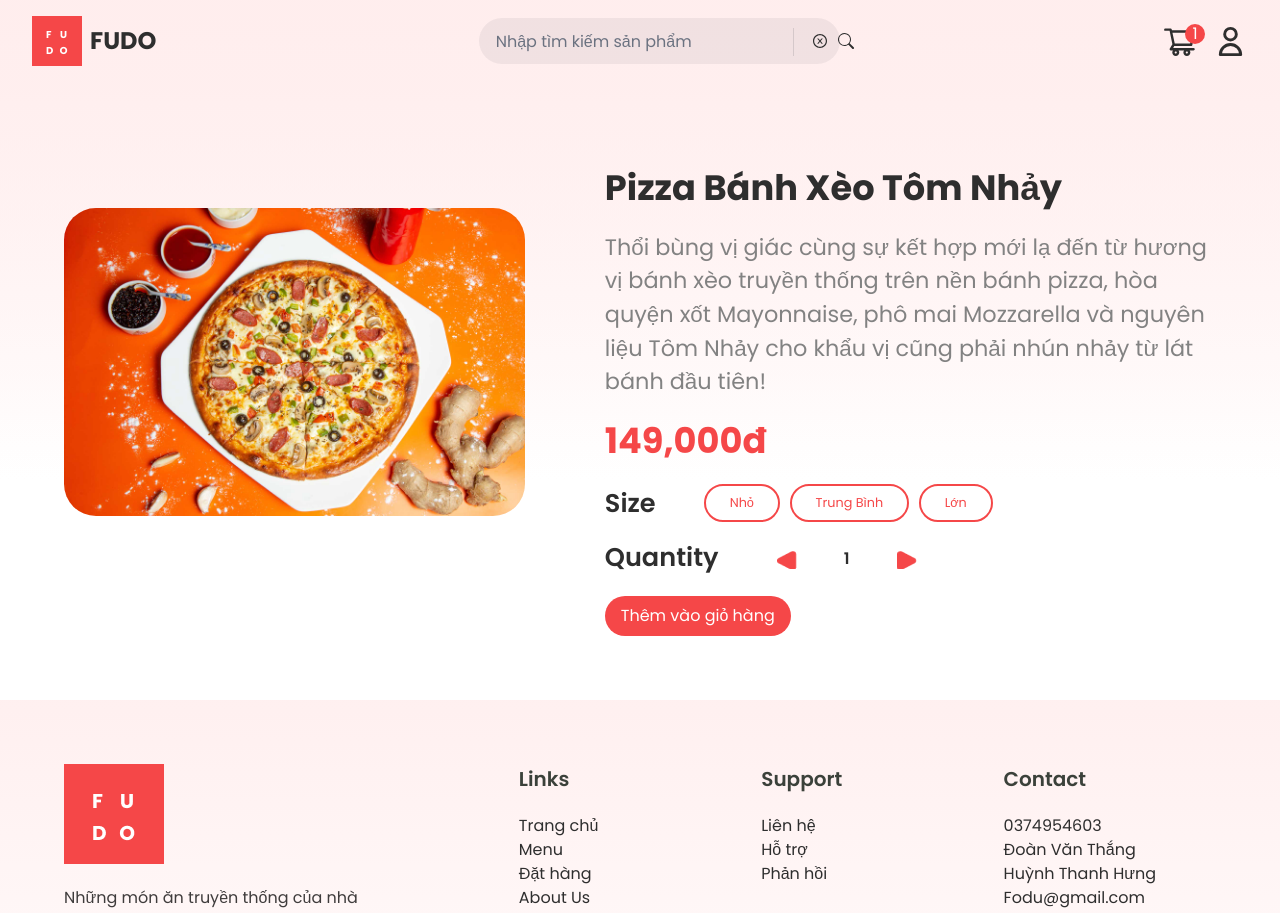
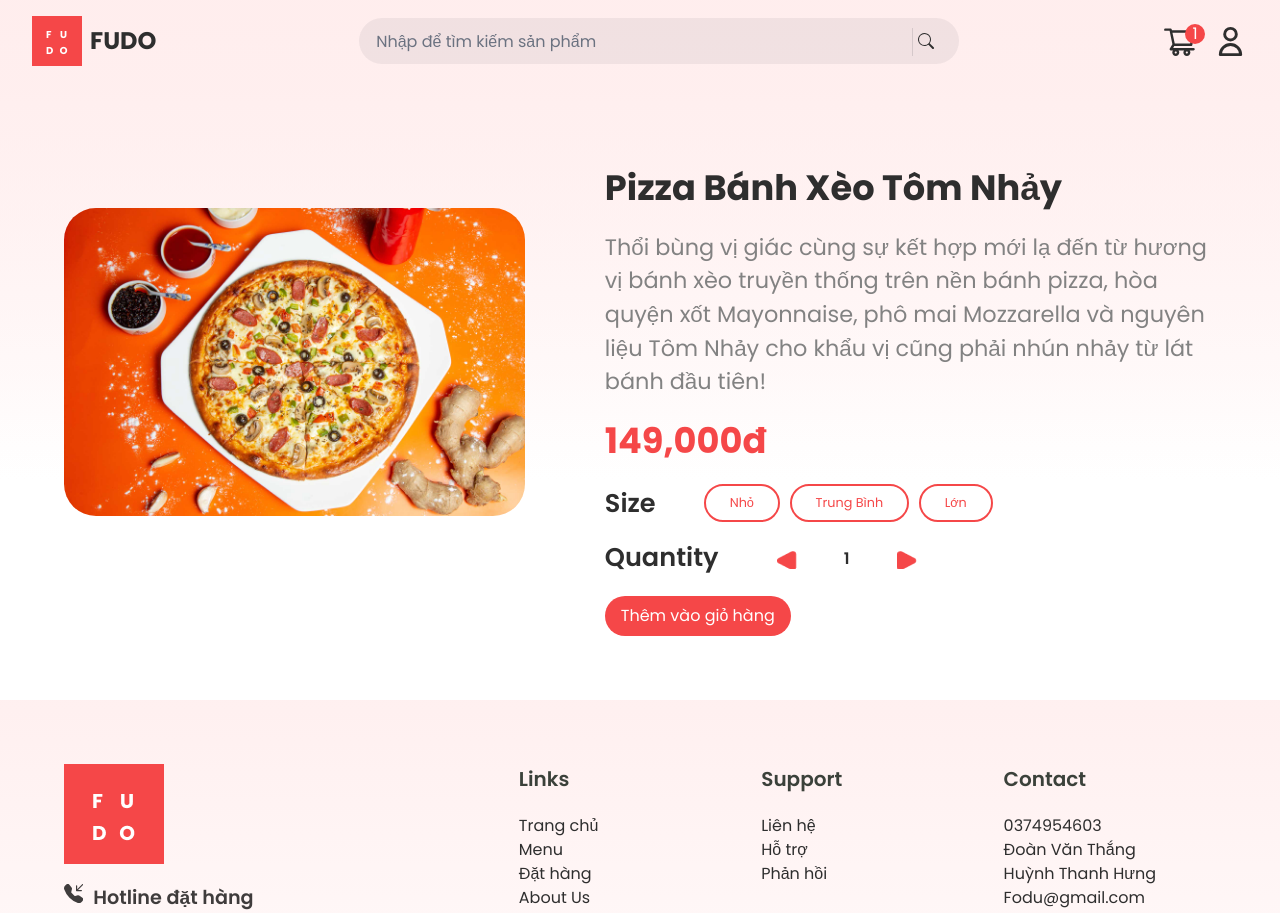
Before and after one commit to hung436/Pizzafood, a React (Create React App) app: page /product/1 in a window 1280 px wide. Shown: the top 913 px of the page. Built offline with nearby package versions, Linux system fonts and the light colour scheme; no server answers; sample sign-in values are in the browser's storage.

Commit message:
logic search, fix footer

```diff
--- a/package.json
+++ b/package.json
@@ -7,6 +7,7 @@
     "@testing-library/jest-dom": "^5.16.4",
     "@testing-library/react": "^13.3.0",
     "@testing-library/user-event": "^13.5.0",
+    "@tippyjs/react": "^4.2.6",
     "axios": "^0.27.2",
     "customize-cra": "^1.0.0",
     "react": "^18.2.0",
--- a/src/App.js
+++ b/src/App.js
@@ -4,11 +4,9 @@ import "./styles/App.scss";
 import { Routes, Route, Outlet, Navigate } from "react-router-dom";
 import Admin from "./pages/Admin";
 import Footer from "./components/Footer/Footer.jsx";
-
 import NotFound from "./pages/Notfound";
 import Login from "./pages/Auth/Login";
 import Register from "./pages/Auth/Register";
-
 import "./styles/globals.css";
 import React, { Suspense } from "react";
 import { useSelector } from "react-redux";
--- a/src/components/Footer/Footer.jsx
+++ b/src/components/Footer/Footer.jsx
@@ -14,9 +14,14 @@ function Footer(){
                 <div className={css.logo}>
                     <img src={Logo} alt="logo"/>
                 </div>
-                <p className={css.desc}>
-                    Những món ăn truyền thống của nhà hàng chay HOMIE tươi ngon để cả gia đình thích thú.
-                </p>
+
+                <div className={css.desc}>
+                    <div className={css.contact}>
+                        <BsFillTelephoneInboundFill/>
+                        <span>Hotline đặt hàng </span>
+                    </div>
+                    <a href="tel:19006099" class={css.hotline}>1900 9999</a>
+                </div>
                 <div className={css.socials}>
                     <h4 className={css.socialsTitle}>Follow us</h4>
                     <ol>
--- a/src/components/Footer/Footer.module.scss
+++ b/src/components/Footer/Footer.module.scss
@@ -23,7 +23,25 @@ footer{
 .desc{
     font-size: 1.4rem;
     color: #3f3c3c;
-    margin-bottom: 2rem;
+
+    & a{
+        color: var(--themeRed);
+        font-style: normal;
+        font-weight: 700;
+        font-size: 2rem;
+        line-height: 44px;
+
+    }
+}
+.contact{
+    display: flex;
+    font-size: 1.2rem;
+    margin-bottom: 10px;
+    & span{
+    margin-left: 10px;
+    font-weight: 600;
+    }
+
 }
 .socialsTitle{
     font-size: 1.4rem;
@@ -87,7 +105,6 @@ footer{
     .desc{
         max-width: 300px;
         font-size: 1rem;
-        margin-bottom: 2.5rem;
         line-height: 28px;
 
     }
--- a/src/components/Header/Header.module.scss
+++ b/src/components/Header/Header.module.scss
@@ -17,56 +17,8 @@
     font-weight: bold;
     font-size: 1.5rem;
 }
-/* search */
-.search{
-    position: relative;
-    display: flex;
-    align-items: center;
-    height: 46px;
-    width: 361px;
-    padding-left: 16px;
 
-   background-color: rgba(22,24,35,0.06);
-   border-radius: 92px;
-   border: 1.5px solid transparent;
-
-    input{
-        flex: 1;
-        height: 100%;
-        color: var(--themeBlack);
-        font-size: 1rem;
-        border: none;
-        background-color: transparent;
-        outline: none;
-
-    }
-    &::after{
-        content: "";
-        position: absolute;
-        width: 1px;
-        height: 28px;
-        top:9px;
-        right:45px;
-        background-color: rgba(22,24,35,0.12);
-
-    }
-    &:focus-within{
-        border-color:  var(--themeRed);
-    }
-}
-.searchBtn{
-    width: 40px;
-    height: 100%;
-    text-align: center;
-    border-top-right-radius: 92px;
-    border-bottom-right-radius: 92px;
-    margin-left: 10px;
-    &:hover{
-        cursor: pointer;
-        background-color: rgba(22,24,35,0.03);
-    }
-
-}
+// right
 
 .rightSide{
 
@@ -106,8 +58,9 @@
  /* table  */
  @media (min-width: 740px) and (max-width: 1023px) {
 
+}
 
-}
+
 
 /* mobile */
 @media (max-width:739px) {
--- a/src/components/Header/index.jsx
+++ b/src/components/Header/index.jsx
@@ -239,29 +239,22 @@ import { HiOutlineLogout, HiOutlineUser } from "react-icons/hi";
 //   );
 // };
 // export default Header;
-import css from "./Header.module.scss";
-import Logo from "../../assets/img/Logo.png";
+
 import { AiOutlineMenu, AiOutlineShoppingCart } from "react-icons/ai";
 import { FaTimes } from "react-icons/fa";
+import { useDispatch, useSelector } from "react-redux";
 import { Link } from "react-router-dom";
-import { useEffect } from "react";
-import { useDispatch, useSelector } from "react-redux";
 import { logout } from "../../app/Reducer/authSlice";
-import {AiOutlineCloseCircle} from "react-icons/ai"
-import {AiOutlineLoading} from "react-icons/ai"
-import {BsSearch} from "react-icons/bs"
+import Logo from "../../assets/img/Logo.png";
+import css from "./Header.module.scss";
+import Search from "../Search"
+// import Tippy from '@tippyjs/react/headless';
 function Header() {
+
   const { userInfo, userToken } = useSelector((state) => state.user);
   const dispatch = useDispatch();
-  useEffect(() => {
-    // if (userToken) {
-    //   dispatch(getUserDetails());
-    // }
-  }, [userToken, dispatch]);
-  // var menu= document.querySelector('.iconMenu')
-  // menu.onClick=function(){
-  //   console.log(Math.random());
-  // }
+
+
   return (
     <div className={css.header}>
       {/* logo side */}
@@ -272,16 +265,7 @@ function Header() {
           </div>
       </Link>
       {/* search */}
-      <div className={css.search}>
-        <input placeholder="Nhập tìm kiếm sản phẩm" spellCheck={false}/>
-        <button className={css.clear}>
-            <AiOutlineCloseCircle/>
-        </button>
-             <AiOutlineLoading/>
-        <button className={css.searchBtn}>
-              <BsSearch/>
-        </button>
-      </div>
+    <Search/>
 
 
       {/* MENU SIDE */}
--- /dev/null
+++ b/src/components/Popper/Popper.module.scss
@@ -0,0 +1,11 @@
+.wrapper{
+    height: 100%;
+    width: 100%;
+     max-height: calc(min((100vh - 96px) - 60px, 734px));;
+    min-height: 100px;
+    border-radius: 8px;
+    background: rgb(255, 255, 255);
+     box-shadow: rgba(0 ,0 ,0 , 0.12) 0px 2px 12px;
+    padding-top: 8px;
+   overflow: auto;
+}
--- /dev/null
+++ b/src/components/Popper/Wrapper.js
@@ -0,0 +1,12 @@
+import css from "./Popper.module.scss"
+function Wrapper({children}) {
+    return(
+        <div className={css.wrapper}>
+        {children}
+    </div>
+    );
+
+}
+
+export default Wrapper;
+// để ôm bên ngoài cái popper
--- /dev/null
+++ b/src/components/Popper/index.js
@@ -0,0 +1 @@
+export {default as Wrapper} from './Wrapper'
--- /dev/null
+++ b/src/components/Search/Search.module.scss
@@ -0,0 +1,122 @@
+/* search */
+.search,
+.searchResult{
+    width: 600px;
+}
+.search{
+    position: relative;
+    display: flex;
+    align-items: center;
+    height: 46px;
+
+    padding-left: 16px;
+
+   background-color: rgba(22,24,35,0.06);
+   border-radius: 92px;
+   border: 1.5px solid transparent;
+
+    input{
+        flex: 1;
+        height: 100%;
+        color: var(--themeBlack);
+        font-size: 1rem;
+        border: none;
+        background-color: transparent;
+        outline: none;
+        caret-color: var(--themeRed);
+
+    }
+    // input:not(:placeholder-shown) ~ .searchBtn{
+    //  color:rgba(22,24,35,0.75);
+    // }
+    &::after{
+        content: "";
+        position: absolute;
+        width: 1px;
+        height: 28px;
+        top:9px;
+        right:45px;
+        background-color: rgba(22,24,35,0.12);
+
+    }
+    &:focus-within{
+        border-color:  var(--themeRed);
+    }
+}
+.searchBtn{
+    width: 40px;
+    height: 100%;
+    text-align: center;
+    border-top-right-radius: 92px;
+    border-bottom-right-radius: 92px;
+    margin-left: 10px;
+    &:hover{
+        cursor: pointer;
+        background-color: rgba(22,24,35,0.03);
+    }
+    &:active{
+        background-color:rgba(22,24,35,0.06) ;
+    }
+
+}
+.clear,
+.loading{
+    position: absolute;
+    right: 60px;
+    color:rgba(22,24,35,0.34)
+}
+// list product
+.searchTitle{
+
+}
+.listProduct{
+    display: flex;
+    flex: 1;
+    // justify-content: space-around;
+    padding: 5px 16px;
+    cursor: pointer;
+    align-items: center;
+    &:hover {
+        background-color:  rgba(22,24,35,0.06);
+    }
+}
+.searchTitle{
+
+    font-weight: 600;
+    font-size: 1rem;
+    padding: 2px 12px;
+}
+.image{
+    width: 40px;
+    height: 40px;
+    border-radius: 50%;
+    object-fit: conver;
+}
+.info{
+    flex: 1;
+    padding-left: 10px;
+}
+.name{
+    font-size: 1.3rem;
+    font-weight: 600;
+}
+.price{
+    font-size: 1.2rem;
+    font-weight: 400;
+    color: var(--themeRed);
+}
+@media (min-width: 740px) and (max-width: 1023px) {
+    // search
+    .search,
+    .searchResult{
+    width: 400px;
+    }
+}
+
+/* mobile */
+@media (max-width:739px) {
+    .search{
+        display: none;
+    }
+
+}
--- /dev/null
+++ b/src/components/Search/index.js
@@ -0,0 +1,77 @@
+import Tippy from '@tippyjs/react/headless';
+import { useEffect, useState,useRef } from "react";
+import { AiOutlineCloseCircle, AiOutlineLoading } from "react-icons/ai";
+import { BsSearch } from "react-icons/bs";
+import Logo from "../../assets/img/Logo.png";
+import css from "./Search.module.scss";
+// import Tippy from '@tippyjs/react/headless';
+import { Wrapper as PopperWrapper } from '../Popper/index.js';
+function Search() {
+    const [searchValue, setSearchValue] = useState('');
+    const [searchResult, setSearchResult] = useState([]);
+    const [showResult, setShowResult] = useState(false);
+
+    const inputRef = useRef();
+
+    useEffect(() => {
+        setTimeout(() => {
+            setSearchResult([1,1]);
+        }, 0);
+    }, []);
+
+    const handleClear = () => {
+        setSearchValue('');
+        setSearchResult([]);
+        inputRef.current.focus();
+    };
+
+    const handleHideResult = () => {
+        setShowResult(false);
+    };
+
+    return (
+        <Tippy
+            interactive
+            visible={showResult && searchResult.length > 0}
+            render={(attrs) => (
+                <div className={css.searchResult} tabIndex="-1" {...attrs}>
+                    <PopperWrapper>
+                        <h4 className={css.searchTitle}>Sản phẩm</h4>
+                        <div className={css.listProduct}>
+                            <img className={css.image} src={Logo} alt="Pizza"/>
+                            <div className={css.info}>
+                                <p className={css.name}>Pizza thập cẩm</p>
+                                <span className={css.price}>50.000đ</span>
+                            </div>
+                        </div>
+
+                    </PopperWrapper>
+                </div>
+            )}
+            onClickOutside={handleHideResult}
+        >
+            <div className={css.search}>
+                <input
+                    ref={inputRef}
+                    value={searchValue}
+                    placeholder="Nhập để tìm kiếm sản phẩm "
+                    spellCheck={false}
+                    onChange={(e) => setSearchValue(e.target.value)}
+                    onFocus={() => setShowResult(true)}
+                />
+                {/* khi có searchValue mới hiện button clear */}
+                {!!searchValue && (
+                    <button className={css.clear} onClick={handleClear}>
+                       <AiOutlineCloseCircle/>
+                    </button>
+                )}
+                         {/* <AiOutlineLoading className={css.loading}/> */}
+                <button className={css.searchBtn}>
+                <BsSearch/>
+                </button>
+            </div>
+        </Tippy>
+    );
+}
+
+export default Search;
--- a/src/styles/globals.css
+++ b/src/styles/globals.css
@@ -24,6 +24,7 @@ body {
   --shadow: -4px 12px 20px -2px rgba(0, 0, 0, 0.19);
   --background-color:  linear-gradient(180deg, rgba(255, 237, 237, 0.85) 0%, rgba(255, 255, 255, 0) 30rem);
   --cartBack : rgba(255, 255, 255, 0.38);
+
 }
 
 /* width */
```
Also changed, not shown: 2 other files (tests, documents, lock files or other folders).
